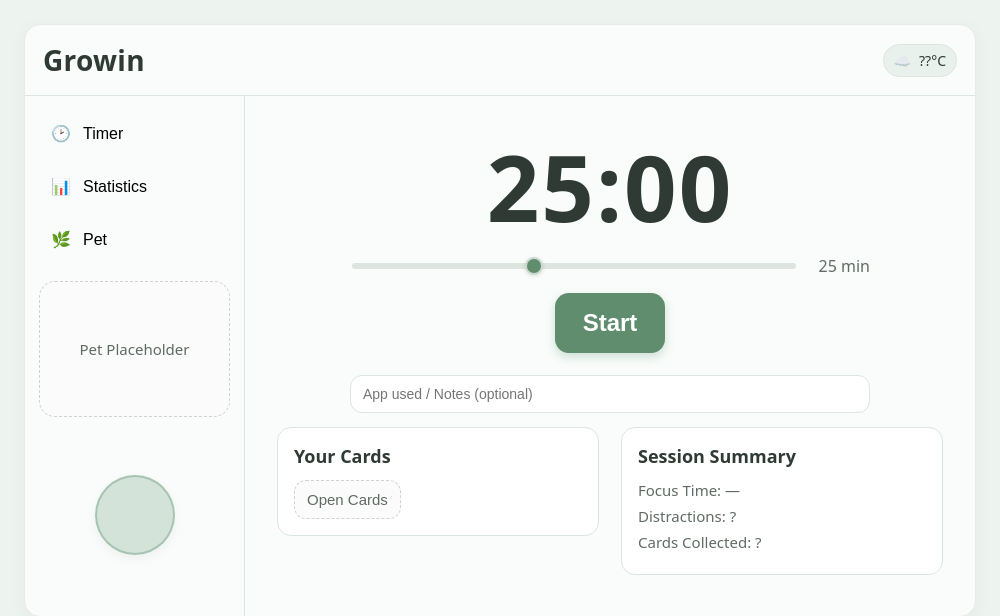
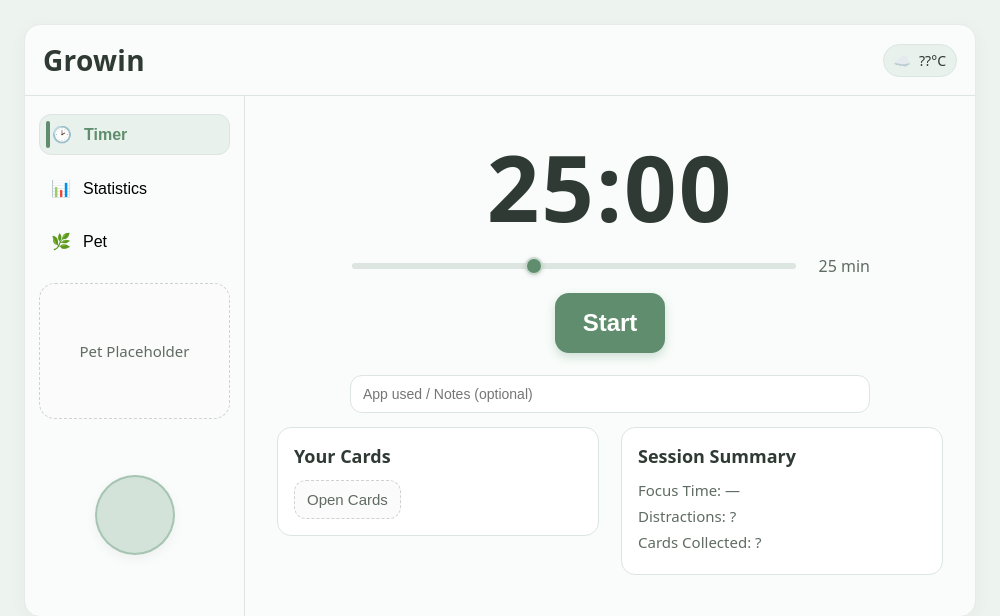
Before and after one commit to wenc15/Capstone, an Electron app: page ui/index.html in a window 1000 px wide. Drawn offline with nearby package versions, Linux system fonts and the light colour scheme.

Commit message:
update button style

```diff
--- a/ui/index.html
+++ b/ui/index.html
@@ -140,6 +140,27 @@
       pointer-events: none; z-index: 9999;
     }
     .toast.show{ opacity:1; transform: translateY(0); }
+
+    /* 激活中的导航按钮样式 */
+    .nav-btn.active{
+      background:#e8f1eb;              /* 略微加深底色 */
+      font-weight:700;                  /* 文字更粗 */
+      color: var(--green);              /* 文字/图标用主题绿 */
+      border:1px solid var(--muted);
+    }
+
+    /* 左侧高亮条（可选的小装饰） */
+    .nav-btn.active::before{
+      content:"";
+      width:4px; height:70%;
+      background: var(--green);
+      border-radius: 999px;
+      position:absolute; left:6px;
+    }
+    .sidebar{ position:relative; }
+    .nav-btn{ position:relative; }  /* 让 ::before 定位生效 */
+
+
   </style>
 </head>
 <body>
--- a/ui/renderer.js
+++ b/ui/renderer.js
@@ -239,3 +239,30 @@ if (range) {
 }
 updatePreview();
 showView('timer'); // 默认显示计时视图
+
+// —— 左侧导航的“激活态” & 视图切换 —— //
+(function(){
+  const btnTimer = document.getElementById('navTimer');
+  const btnStats = document.getElementById('navStats');
+  const viewTimer = document.getElementById('view-timer');
+  const viewStats = document.getElementById('view-stats');
+  const allBtns  = [btnTimer, btnStats];
+  const allViews = [viewTimer, viewStats];
+
+  function setActive(btn, view){
+    // 视图切换
+    allViews.forEach(v => v.style.display = (v === view) ? 'block' : 'none');
+    // 激活样式
+    allBtns.forEach(b => {
+      b.classList.toggle('active', b === btn);
+      b.setAttribute('aria-current', b === btn ? 'page' : 'false');
+    });
+  }
+
+  // 事件绑定
+  btnTimer.addEventListener('click', ()=> setActive(btnTimer, viewTimer));
+  btnStats.addEventListener('click', ()=> setActive(btnStats, viewStats));
+
+  // 首屏默认高亮 Timer
+  setActive(btnTimer, viewTimer);
+})();
```
